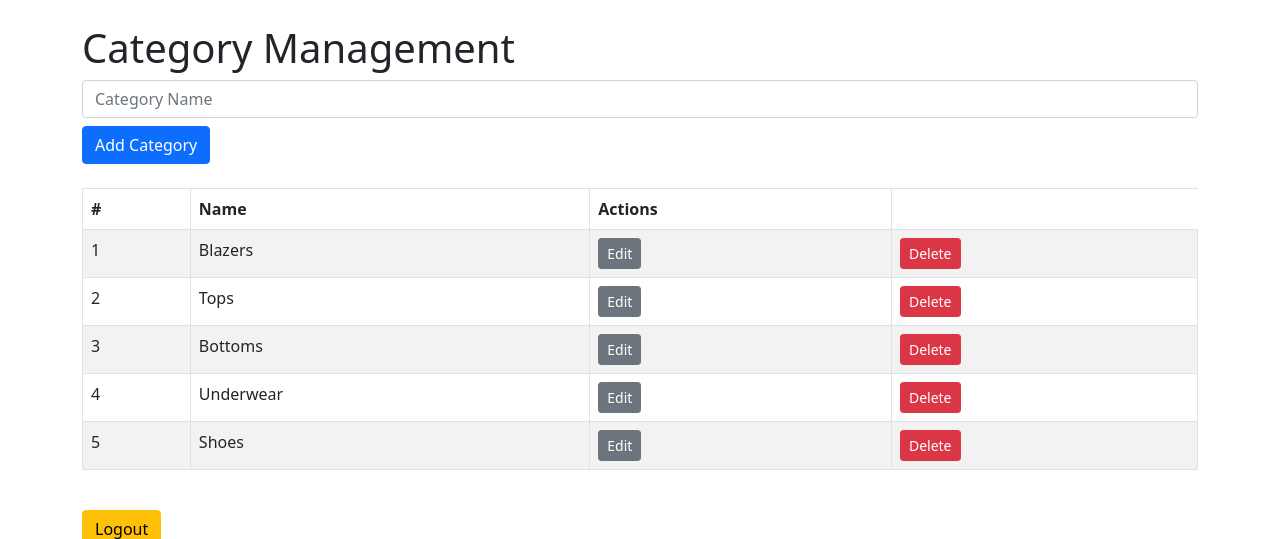
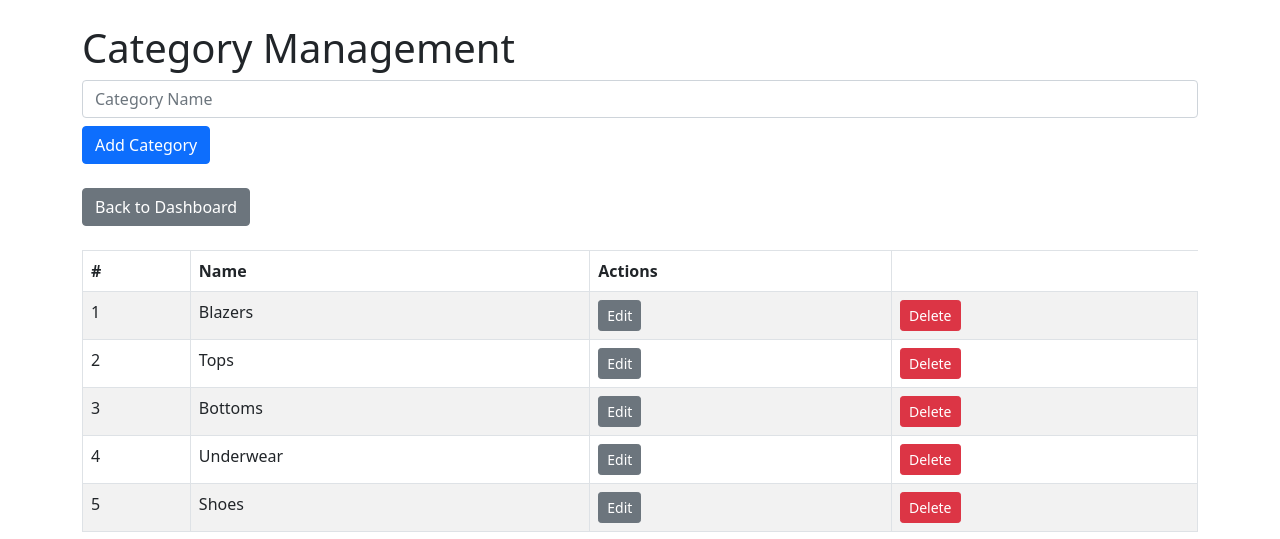
Before and after one commit to okumujela/wordrobesystem, a PHP site: page /categories.php in a window 1280 px wide. Shown: the top 539 px of the page. Run offline with PHP 8.4, Linux system fonts and the light colour scheme; a user stored in the database is signed in; data comes from the database, SQL or seed files in the repository.

Commit message:
Add navigation button for going back to main dashboard from the categories dashboard

```diff
--- a/categories.php
+++ b/categories.php
@@ -48,6 +48,9 @@ while ($row = mysqli_fetch_assoc($result)) {
     <form action="" method="post" class="mb-4">
         <input type="text" name="name" placeholder="Category Name" class="form-control" required>
         <button type="submit" name="add_category" class="btn btn-primary mt-2">Add Category</button>
+        <!-- Redirection to dashboard -->
+         <br>
+        <a href="dashboard.php" class="btn btn-secondary mt-4">Back to Dashboard</a>
     </form>
 
     <!-- Categories Table -->
```
